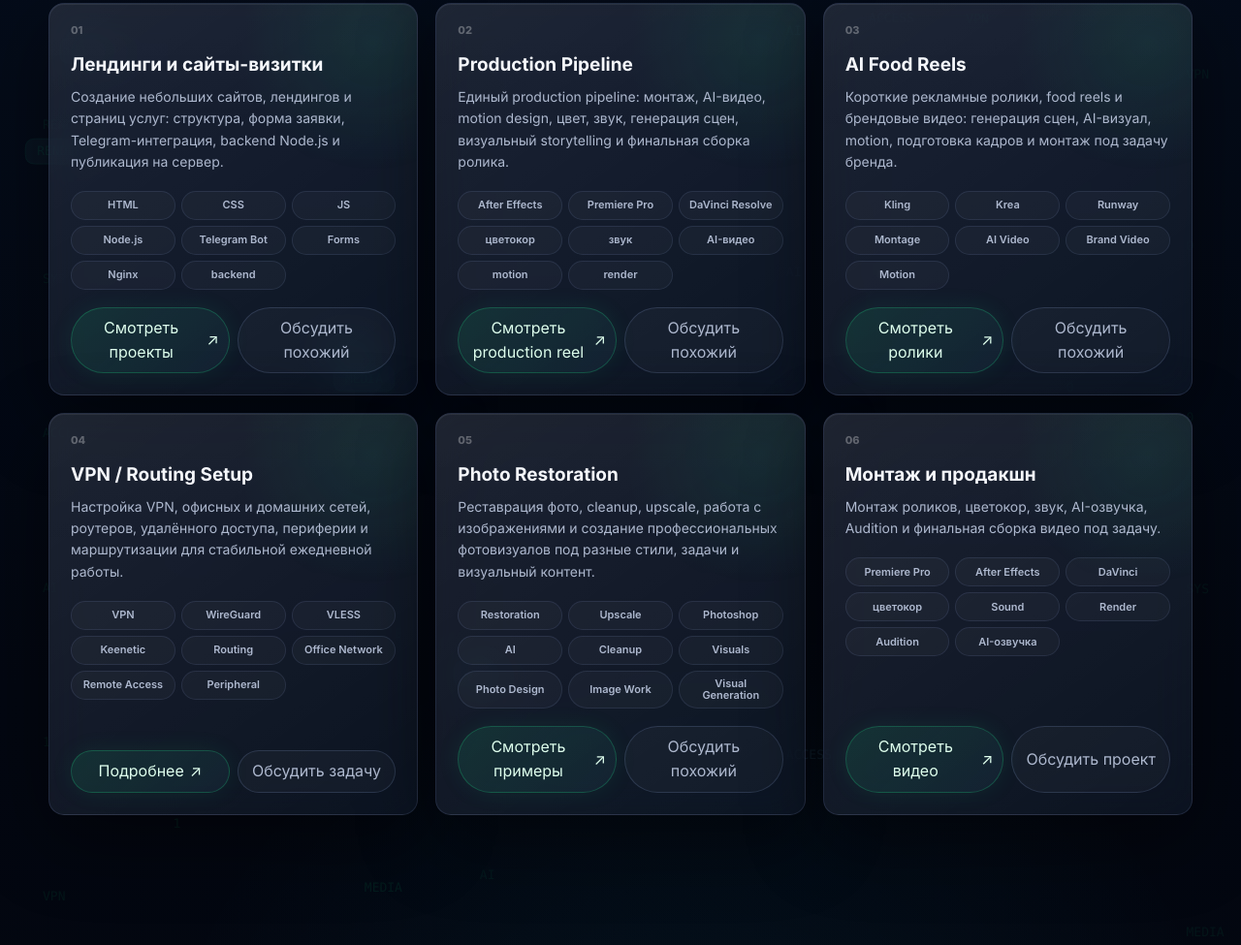
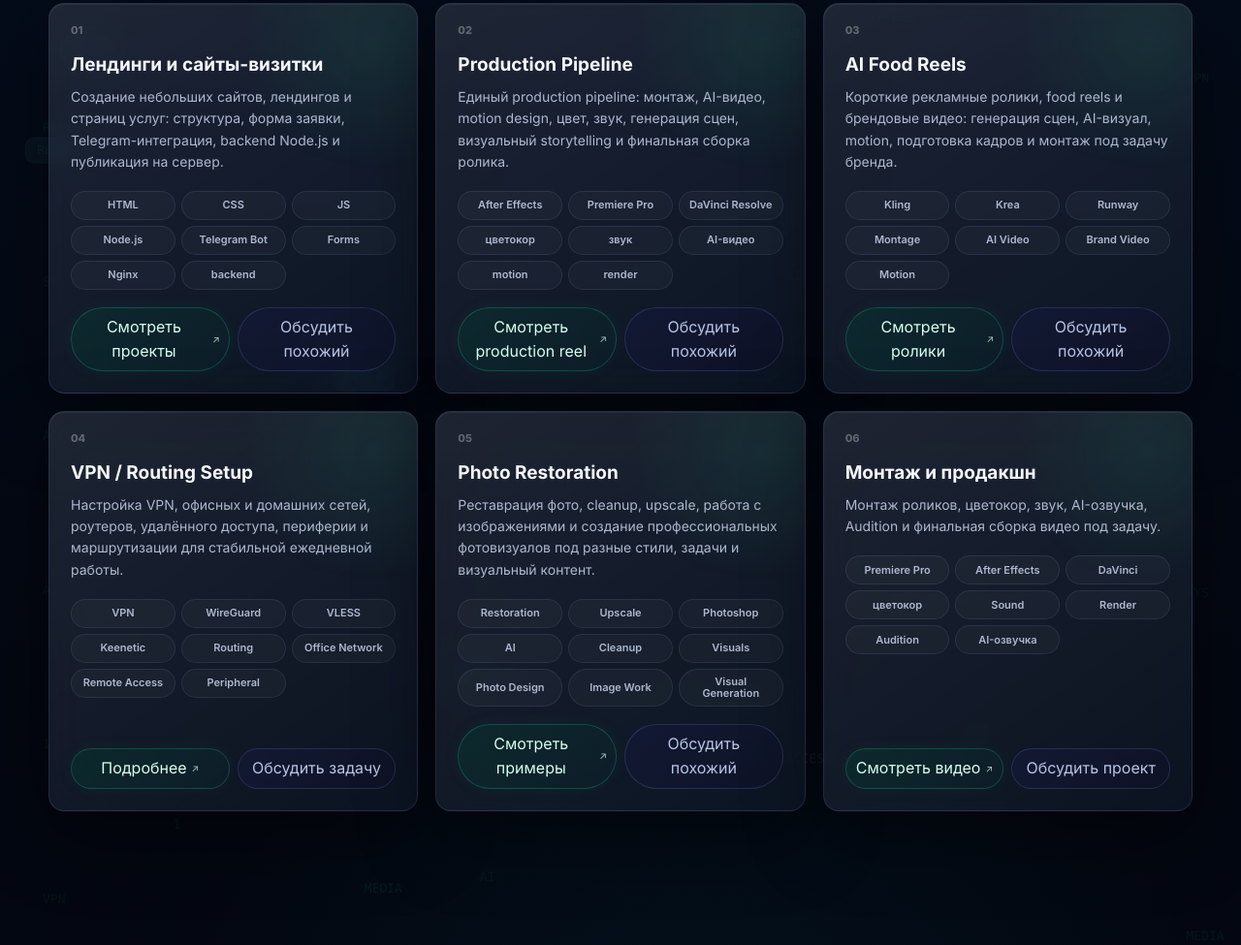
Before and after one commit to thebigetti/echo-lab-studio, a plain HTML site: page frontend/index.html in a window 1280 px wide. Shown: the part 1036-2011 px from the top of the page at 97% size. Drawn offline with Linux system fonts and the light colour scheme; animation ran at ten frames a second.

Commit message:
update portfolio frontend2

```diff
--- a/frontend/styles.css
+++ b/frontend/styles.css
@@ -1033,42 +1033,59 @@ h3 {
 }
 
 .case-link {
-  min-height: 36px;
+  min-height: 32px;
   display: inline-flex;
   align-items: center;
   justify-content: center;
-  gap: 6px;
-  border: 1px solid rgba(159, 192, 255, 0.16);
+  gap: 5px;
+  border: 1px solid rgba(139, 162, 255, 0.18);
   border-radius: 999px;
-  background: rgba(255, 255, 255, 0.032);
-  color: var(--muted);
-  font-size: 12px;
-  font-weight: 720;
+  background:
+    linear-gradient(135deg, rgba(105, 117, 255, 0.09), rgba(155, 108, 255, 0.045)),
+    rgba(5, 11, 24, 0.54);
+  color: #b8c6e6;
+  font-size: 11px;
+  font-weight: 660;
   line-height: 1.2;
   text-align: center;
-  padding: 8px 10px;
+  padding: 7px 9px;
   cursor: pointer;
   font: inherit;
   transition: transform 170ms ease, border-color 170ms ease, background 170ms ease, color 170ms ease, box-shadow 170ms ease;
 }
 
+.case-link span[aria-hidden="true"] {
+  font-size: 10px;
+  line-height: 1;
+  opacity: 0.78;
+  transform: translateY(-0.5px);
+}
+
 .case-link:hover {
   transform: translateY(-1px);
-  border-color: rgba(129, 213, 255, 0.34);
-  background: rgba(129, 213, 255, 0.06);
-  color: var(--text);
+  border-color: rgba(155, 108, 255, 0.30);
+  background:
+    linear-gradient(135deg, rgba(105, 117, 255, 0.12), rgba(155, 108, 255, 0.065)),
+    rgba(7, 14, 30, 0.64);
+  color: #d9e3ff;
+  box-shadow: 0 8px 22px rgba(91, 140, 255, 0.08);
 }
 
 .case-link.primary-link {
-  border-color: rgba(32, 226, 138, 0.24);
-  background: linear-gradient(135deg, rgba(32, 226, 138, 0.12), rgba(106, 215, 255, 0.055));
-  color: #dfffee;
-  box-shadow: 0 0 24px rgba(32, 226, 138, 0.08);
+  border-color: rgba(32, 226, 168, 0.22);
+  background:
+    linear-gradient(135deg, rgba(32, 226, 168, 0.105), rgba(106, 215, 255, 0.055)),
+    rgba(4, 17, 24, 0.58);
+  color: #d8fff1;
+  box-shadow: 0 0 18px rgba(32, 226, 168, 0.055);
 }
 
 .case-link.primary-link:hover {
-  border-color: rgba(32, 226, 138, 0.38);
-  box-shadow: 0 0 28px rgba(32, 226, 138, 0.13);
+  border-color: rgba(32, 226, 168, 0.34);
+  background:
+    linear-gradient(135deg, rgba(32, 226, 168, 0.14), rgba(106, 215, 255, 0.075)),
+    rgba(5, 19, 27, 0.68);
+  box-shadow: 0 8px 24px rgba(32, 226, 168, 0.09);
 }
 
 .process-panel {
```
